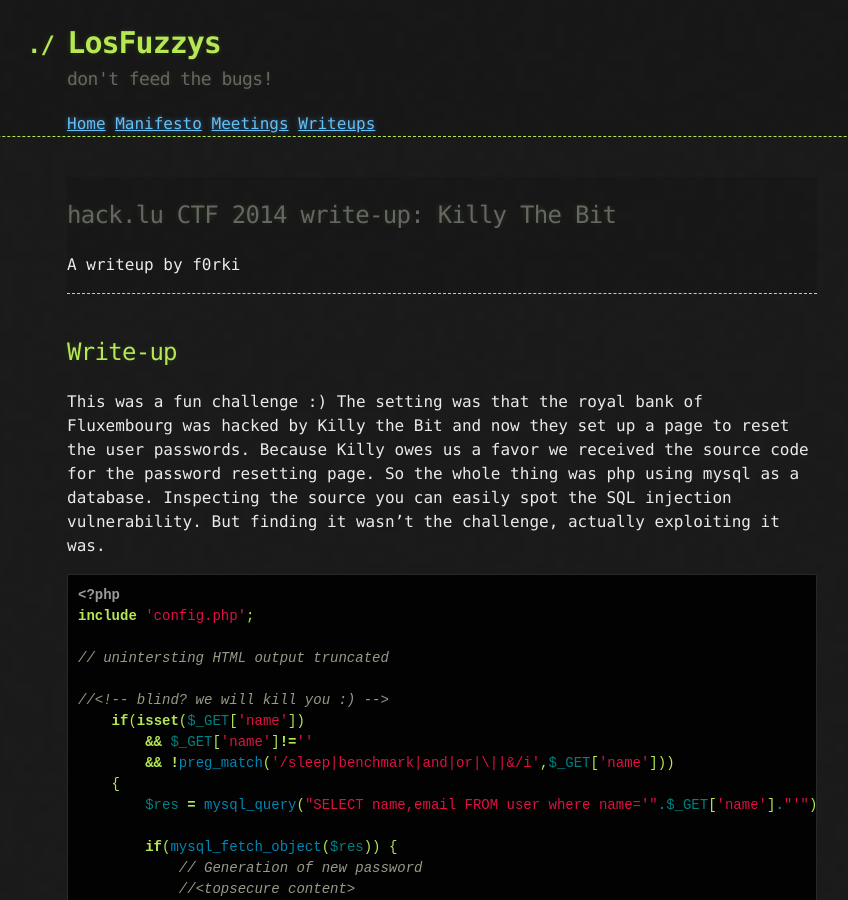
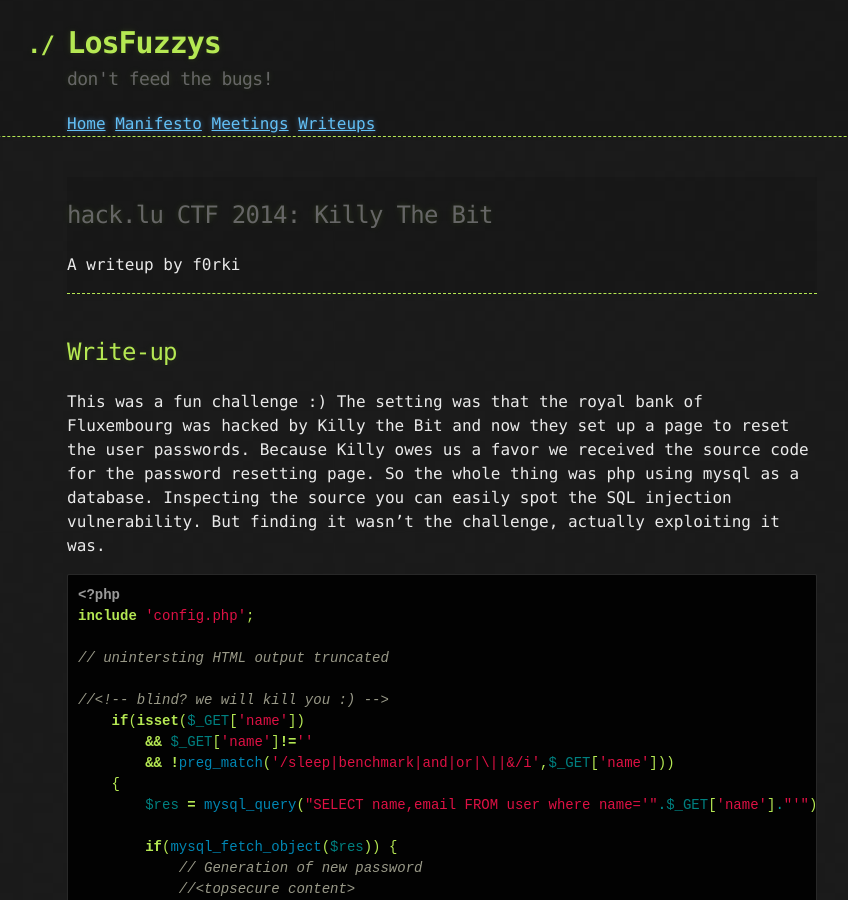
Before and after one commit to mtps3/Mtps3.github.io, a Jekyll site: the page built from _posts/2014-10-26-hacklu2014-killythebit.md, in a window 1280 px wide and 900 px high. Shown: the whole window, without its empty margins (198-1046 px from the left). Built offline with Jekyll 4.4.1, drawn with Linux system fonts in a browser that asks for light colours; some of the changed text lies outside the part shown.

Commit message:
again small fixes

````diff
--- a/_posts/2014-10-26-hacklu2014-killythebit.md
+++ b/_posts/2014-10-26-hacklu2014-killythebit.md
@@ -1,6 +1,6 @@
 ---
 layout: post
-title:  "hack.lu CTF 2014 write-up: Killy The Bit"
+title:  "hack.lu CTF 2014: Killy The Bit"
 author: f0rki
 categories: writeup
 tags: [cat/web, lang/php]
@@ -12,8 +12,9 @@ This was a fun challenge :) The setting was that the royal bank of Fluxembourg
 was hacked by Killy the Bit and now they set up a page to reset the user
 passwords. Because Killy owes us a favor we received the source code for the
 password resetting page. So the whole thing was php using mysql as a database.
-Inspecting the source you can easily spot the SQL injection vulnerability.
-But finding it wasn't the challenge, actually exploiting it was.
+Inspecting the source you can easily spot the SQL injection vulnerability.  But
+finding it wasn't the challenge, actually exploiting it was.
+
 
 ```php
 <?php
````
Also changed, not shown: other parts of _posts/2014-10-26-hacklu2014-killythebit.md (+2 -0 lines).
